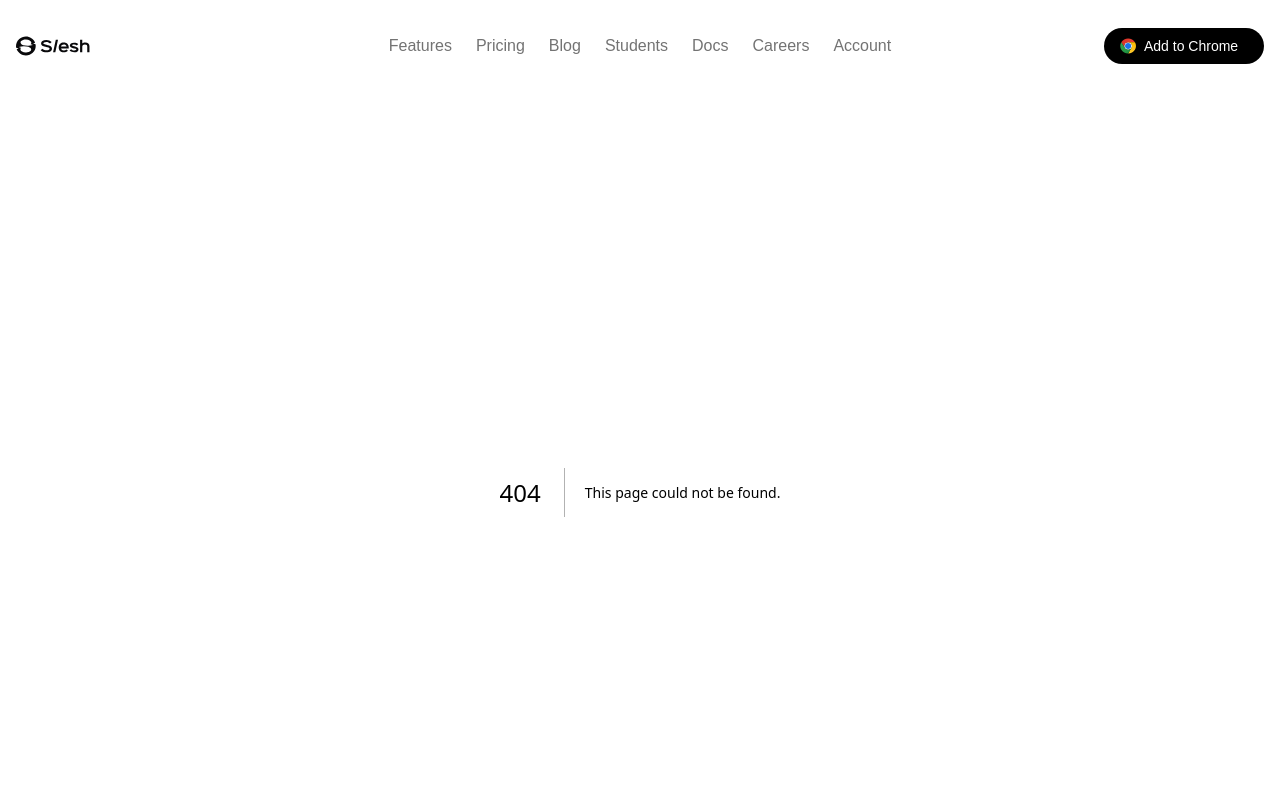
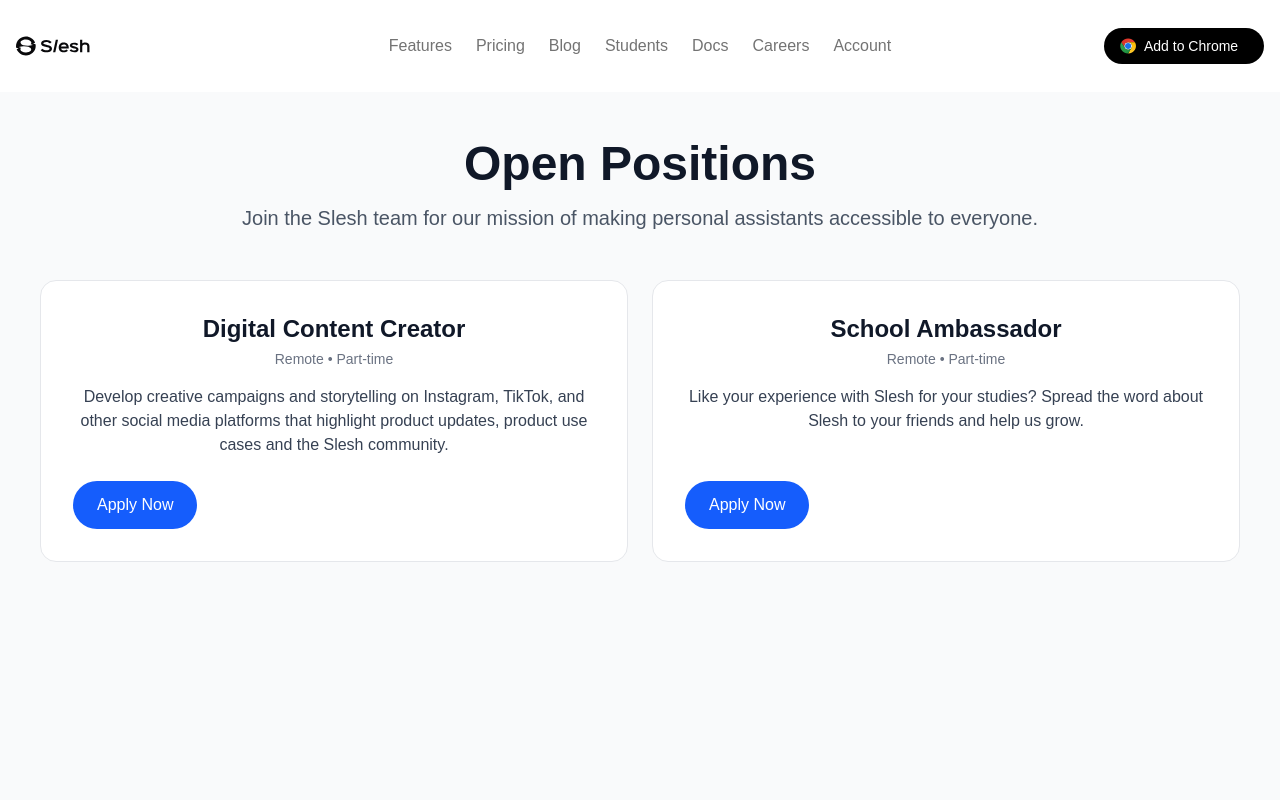
Before and after one commit to mubashirhussan/slesh-frontend, a Next.js app: page /careers in a window 1280 px wide. Before the commit this address had no page. Shown: the top 800 px of the page. Built offline with nearby package versions, Linux system fonts and the light colour scheme.

Commit message:
added career section

```diff
--- /dev/null
+++ b/app/careers/page.tsx
@@ -0,0 +1,6 @@
+import CareersSection from "@/components/sections/Careers/CareersSection";
+import React from "react";
+
+export default function Career() {
+  return <CareersSection />;
+}
--- /dev/null
+++ b/components/sections/Careers/CareersSection.tsx
@@ -0,0 +1,64 @@
+"use client";
+
+import React from "react";
+import Link from "next/link";
+
+const positions = [
+  {
+    title: "Digital Content Creator",
+    location: "Remote • Part-time",
+    description:
+      "Develop creative campaigns and storytelling on Instagram, TikTok, and other social media platforms that highlight product updates, product use cases and the Slesh community.",
+    link: "https://form.typeform.com/to/OUbtFUqL",
+  },
+  {
+    title: "School Ambassador",
+    location: "Remote • Part-time",
+    description:
+      "Like your experience with Slesh for your studies? Spread the word about Slesh to your friends and help us grow.",
+    link: "https://docs.google.com/forms/d/e/1FAIpQLSdv5kOpwleJXAokIekcBIua68Bac1ibNLcHLj9U8YYlQIFc8Q/viewform",
+  },
+];
+
+export default function CareersSection() {
+  return (
+    <section className="relative h-screen w-full  bg-gray-50 flex flex-col justify-start pt-12 px-6 overflow-y-auto">
+      <div className="max-w-7xl mx-auto text-center page-container">
+        <h2 className="text-4xl md:text-5xl font-bold text-gray-900">
+          Open Positions
+        </h2>
+        <p className="mt-4 text-gray-600 text-lg md:text-xl">
+          Join the Slesh team for our mission of making personal assistants
+          accessible to everyone.
+        </p>
+
+        <div className="mt-12 grid gap-6 md:grid-cols-2">
+          {positions.map((pos, idx) => (
+            <div
+              key={idx}
+              className="bg-white p-8 rounded-2xl border border-gray-200 flex flex-col justify-between hover:bg-gray-50 transition-colors duration-300"
+            >
+              <div>
+                <h3 className="text-2xl font-semibold text-gray-900">
+                  {pos.title}
+                </h3>
+                <p className="mt-1 text-sm text-gray-500">{pos.location}</p>
+                <p className="mt-4 text-gray-700">{pos.description}</p>
+              </div>
+              <div className="mt-6 flex justify-start">
+                <Link
+                  href={pos.link}
+                  target="_blank"
+                  rel="noopener noreferrer"
+                  className="text-white bg-blue-600 hover:bg-blue-700 transition-colors px-6 py-3 rounded-full font-medium"
+                >
+                  Apply Now
+                </Link>
+              </div>
+            </div>
+          ))}
+        </div>
+      </div>
+    </section>
+  );
+}
```
